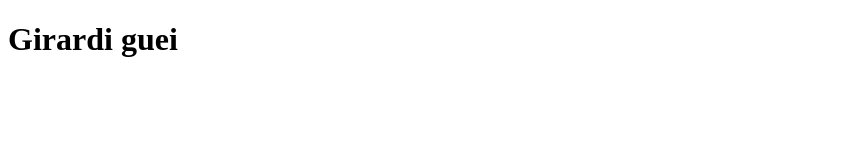
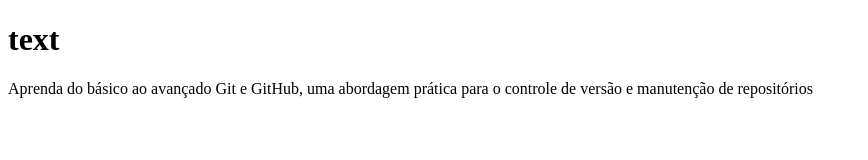
Before and after one commit to guiiBecker/curso_git_1, a plain HTML site: page index.html in a window 1280 px wide. Shown: the whole page, without its empty margins (0-868 px from the left). Drawn offline with Linux system fonts and the light colour scheme.

Commit message:
fix text index.html

```diff
--- a/index.html
+++ b/index.html
@@ -6,6 +6,9 @@
     <title>Document</title>
 </head>
 <body>
-    <h1>Girardi guei</h1>
+    <h1>text</h1>
+    <p>Aprenda do básico ao avançado Git e GitHub,
+       uma abordagem prática para o controle de versão e manutenção
+       de repositórios</p>
 </body>
 </html>
```
